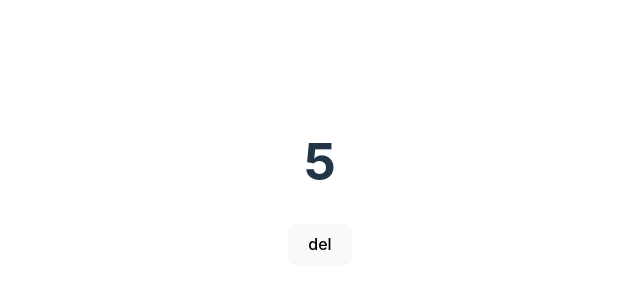
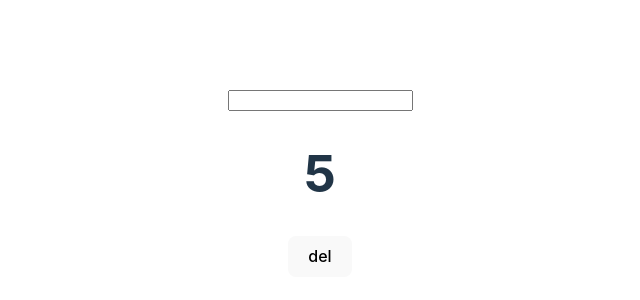
Before and after one commit to frankRenlf/vite_projects, a Vue app in the folder vite-demo/: page / in a window 1280 px wide. Shown: the part 218-518 px from the top of the page, without its empty margins (320-960 px from the left). Built offline with nearby package versions, Linux system fonts and the light colour scheme.

Commit message:
Update App.vue

```diff
--- a/vite-demo/src/App.vue
+++ b/vite-demo/src/App.vue
@@ -1,6 +1,7 @@
 <script setup lang="ts">
 import {ref} from "vue";
 let a=ref(5);
+let b = ref('')
 const del = ()=>{
   a.value--;
 }
@@ -8,6 +9,8 @@ const del = ()=>{
 
 <template>
   <div>
+    <input type="text" v-model="b">
+    <h2>{{b}}</h2>
     <h1 v-show="a">{{a}}</h1>
     <button @click="del">del</button>
   </div>
```
